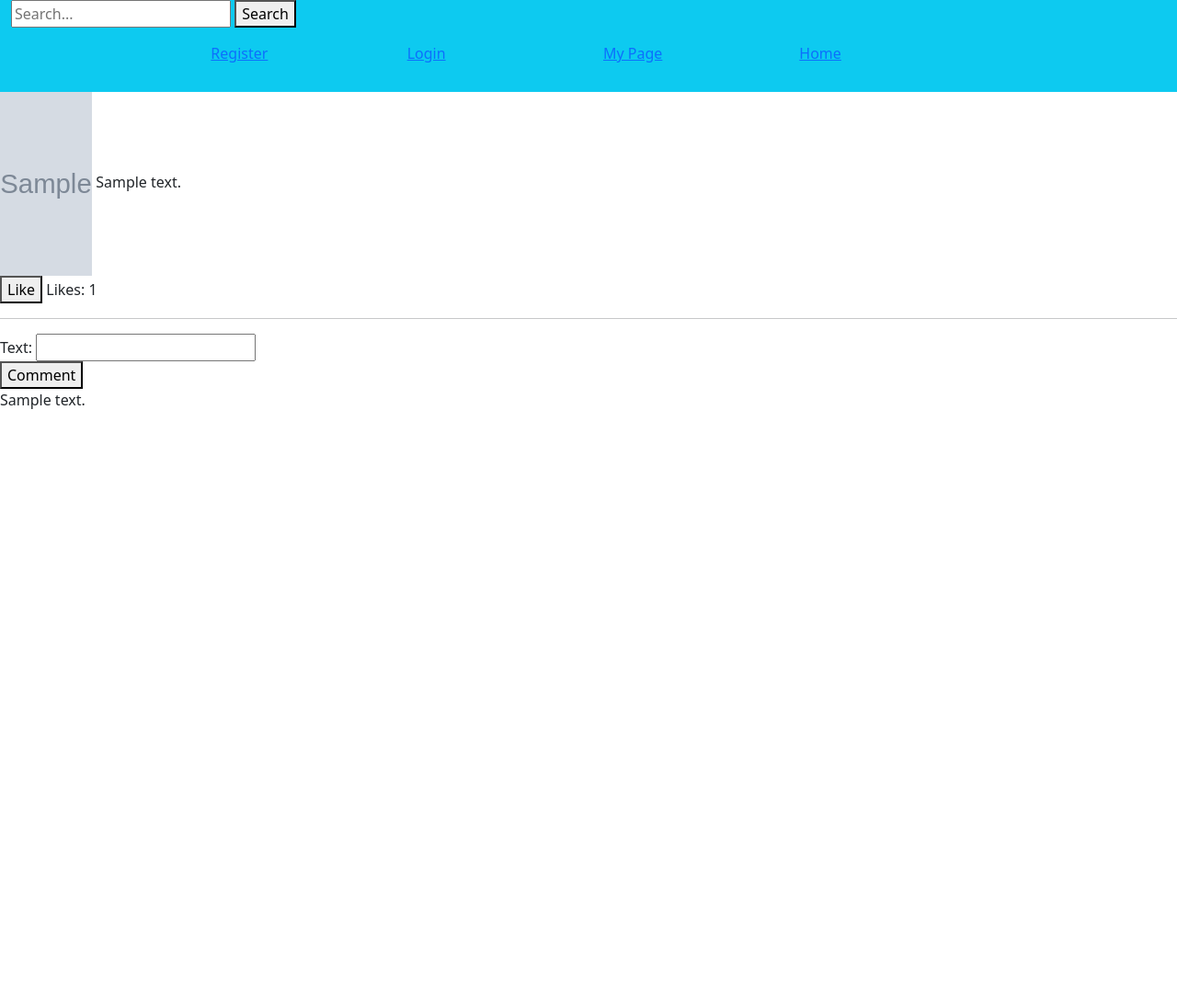
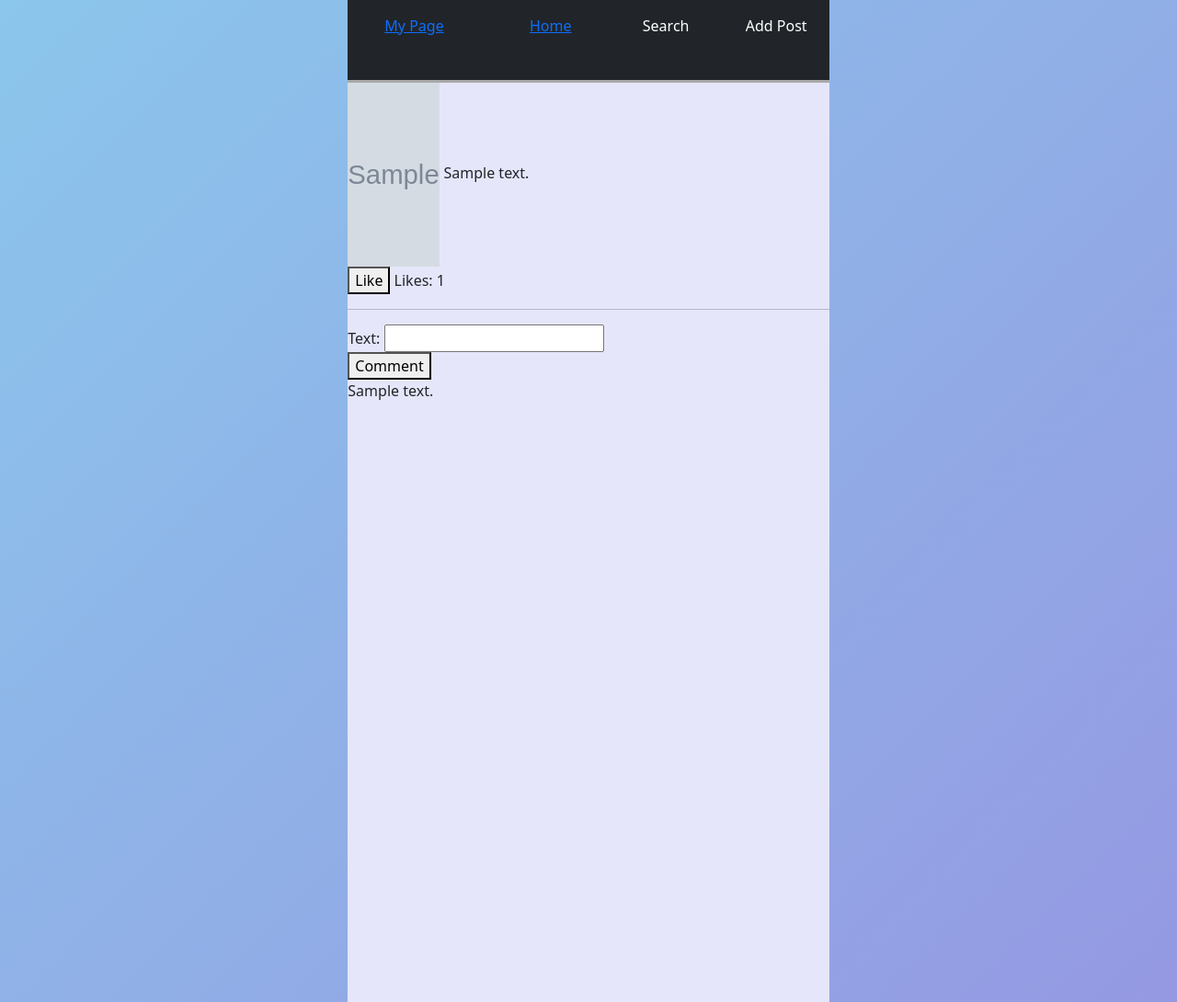
Before and after one commit to Banizama/djangoProject, a Django app: page /post/1/ in a window 1280 px wide. Shown: the whole page at 92% size. Before the commit the page ends 445 px from the top, so only its background shows below. Run offline with Django 5.2, Linux system fonts and the light colour scheme; tables that the repository leaves empty hold one stand-in row (values such as "Sample post"); grey boxes marked "Sample" are stand-in pictures.

Commit message:
finish base.html

```diff
--- a/Project/Project_app/templates/base.html
+++ b/Project/Project_app/templates/base.html
@@ -5,28 +5,38 @@
     <title>Title</title>
         <script src="https://ajax.googleapis.com/ajax/libs/jquery/3.7.1/jquery.min.js"></script>
     <script src="/static/scripts/subscribe.js"></script>
+    <script src="/static/scripts/comment.js"></script>
     <script src="/static/scripts/like.js"></script>
-    <link href="/static/styles/style.css" rel="stylesheet">
+    <script src="/static/scripts/start_chat.js"></script>
+
     <link href="https://cdn.jsdelivr.net/npm/bootstrap@5.0.2/dist/css/bootstrap.min.css" rel="stylesheet" integrity="sha384-EVSTQN3/azprG1Anm3QDgpJLIm9Nao0Yz1ztcQTwFspd3yD65VohhpuuCOmLASjC" crossorigin="anonymous">
 </head>
-<body>
-    <header class="container-fluid bg-info" style="height: 100px;">
-        <div class="row justify-content-center">
-            <form action="" method="GET">
-                <input type="text" placeholder="Search..." name="search">
-                <button type="submit">Search</button>
-            </form>
-            {% if user.is_authenticated %}
-                <a class='col-2 p-3' style="height: 100px;" href="{% url 'logout' %}">Log Out</a>
-            {% else %}
-                <a class='col-2 p-3' style="height: 100px;" href="{% url 'register' %}">Register</a>
-                <a class='col-2 p-3' style="height: 100px;" href="{% url 'login' %}">Login</a>
-            {% endif %}
-            <a class='col-2 p-3' style="height: 100px;" href="{% url 'cur_user_page' %}">My Page</a>
-            <a class='col-2 p-3' style="height: 100px;" href="{% url 'home' %}">Home</a>
-
+<body class="container-fluid justify-content-center" style="background-color: #8BC6EC;
+        background-image: linear-gradient(135deg, #8BC6EC 0%, #9599E2 100%)">
+        <header class="col-5 bg-dark mx-auto" style="height: 90px; position: relative; border-bottom-style: solid;
+            border-bottom-color: #A9A9A9; ">
+            <div class="d-flex justify-content-between ">
+                <div class="text-white my-3 m-4">
+                    <a class='col-2 p-3' style="height: 100px;" href="{% url 'cur_user_page' %}">My Page</a>
+                </div>
+                <div class="text-white my-3 m-4">
+                    <a class='col-2 p-3' style="height: 100px;" href="{% url 'home' %}">Home</a>
+                </div>
+                <div class="text-white my-3 m-4">
+                    <span>Search</span>
+                </div>
+                <div class="text-white my-3 m-4">
+                    <span>Add Post</span>
+                </div>
+            </div>
+        </header>
+        <div class="col-5 mx-auto" style="height: 1000px; position: relative; background-color: #E6E6FA"; >
+            {% block content %} {% endblock %}
         </div>
-    </header>
-    {% block content %} {% endblock %}
+<!--   </div>&ndash;&gt;-->
+<!--            <form action="" method="GET">-->
+<!--                <input type="text" placeholder="Search..." name="search">-->
+<!--                <button type="submit">Search</button>-->
+<!--            </form>-->
 </body>
 </html>
```
